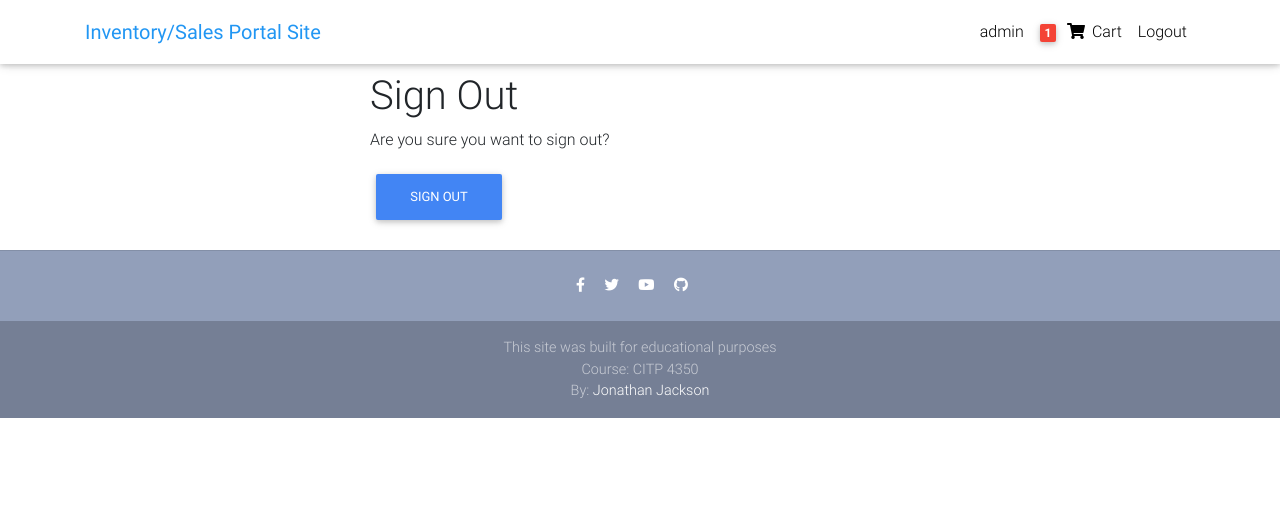
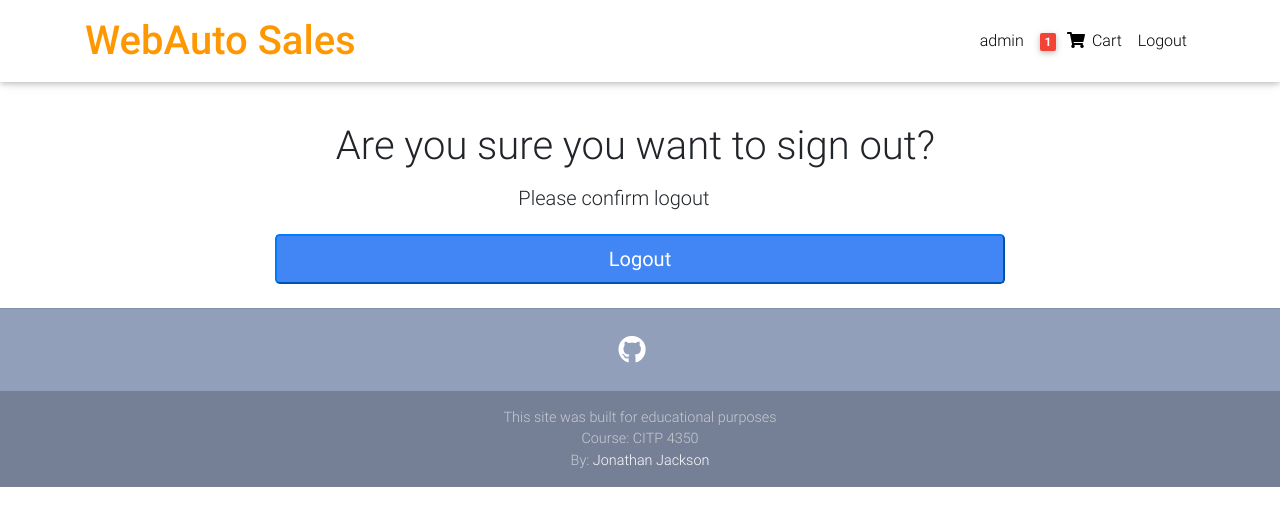
Before and after one commit to jlynch80/DjangoProject-CITP4350, a Django app: page /accounts/logout/ in a window 1280 px wide. Shown: the top 526 px of the page. Run offline with Django 3.2, Linux system fonts and the light colour scheme; a user stored in the database is signed in; data comes from the database, SQL or seed files in the repository; both versions use the stored data as it was after the commit; parts of the project's set-up code (start-up, migrations or seed data) failed here and were passed over; some libraries are stand-ins or nearby versions.

Commit message:
presentation version update

```diff
--- a/core/admin.py
+++ b/core/admin.py
@@ -4,6 +4,7 @@ from .models import Item, OrderItem, Order, Payment, Coupon, Refund, Address, Us
 
 
 def make_refund_accepted(modeladmin, request, queryset):
+    # update
     queryset.update(refund_requested=False, refund_granted=True)
 
 
--- a/core/forms.py
+++ b/core/forms.py
@@ -4,14 +4,16 @@ from django_countries.widgets import CountrySelectWidget
 
 
 PAYMENT_CHOICES = (
+    ('P', 'Paypal'),
     ('S', 'Stripe'),
-    ('P', 'PayPal')
+    ('B', 'Bitcoin')
 )
 
 
 class CheckoutForm(forms.Form):
     shipping_address = forms.CharField(required=False)
     shipping_address2 = forms.CharField(required=False)
+    shipping_city = forms.CharField(required=False)
     shipping_country = CountryField(blank_label='(select country)').formfield(
         required=False,
         widget=CountrySelectWidget(attrs={
@@ -21,6 +23,7 @@ class CheckoutForm(forms.Form):
 
     billing_address = forms.CharField(required=False)
     billing_address2 = forms.CharField(required=False)
+    billing_city = forms.CharField(required=False)
     billing_country = CountryField(blank_label='(select country)').formfield(
         required=False,
         widget=CountrySelectWidget(attrs={
--- a/core/models.py
+++ b/core/models.py
@@ -9,7 +9,8 @@ from django_countries.fields import CountryField
 CATEGORY_CHOICES = (
     ('SE', 'Sedan'),
     ('TR', 'Truck'),
-    ('SU', 'SUV')
+    ('SU', 'SUV'),
+    ('SP', 'Sports')
 )
 
 LABEL_CHOICES = (
@@ -118,7 +119,7 @@ class Order(models.Model):
     2. Adding a billing address
     (Failed checkout)
     3. Payment
-    (Preprocessing, processing, packaging etc.)
+
     4. Being delivered
     5. Received
     6. Refunds
@@ -127,6 +128,7 @@ class Order(models.Model):
     def __str__(self):
         return self.user.username
 
+    # Running calc for final price after coupon.
     def get_total(self):
         total = 0
         for order_item in self.items.all():
--- a/djangosite/settings/production.py
+++ b/djangosite/settings/production.py
@@ -3,7 +3,7 @@ from .base import *
 # DEBUG = config('DEBUG', cast=bool)
 # ALLOWED_HOSTS = ['ip-address', 'www.your-website.com']
 DEBUG = False
-ALLOWED_HOSTS = ['0.0.0.0:42000']
+ALLOWED_HOSTS = ['localhost', '127.0.0.1']  # ['0.0.0.0:42000']
 
 AUTH_PASSWORD_VALIDATORS = [
     {'NAME': 'django.contrib.auth.password_validation.UserAttributeSimilarityValidator'},
@@ -23,5 +23,5 @@ DATABASES = {
     }
 }
 
-STRIPE_PUBLIC_KEY = config('STRIPE_LIVE_PUBLIC_KEY')
-STRIPE_SECRET_KEY = config('STRIPE_LIVE_SECRET_KEY')
+STRIPE_PUBLIC_KEY = ''  # config('STRIPE_LIVE_PUBLIC_KEY')
+STRIPE_SECRET_KEY = ''  # config('STRIPE_LIVE_SECRET_KEY')
--- a/templates/account/logout.html
+++ b/templates/account/logout.html
@@ -4,19 +4,20 @@
 {% block head_title %}{% trans "Sign Out" %}{% endblock %}
 
 {% block content %}
+
 <main>
-    <div class="container">
+  <div class="container" style="padding-top:50px;">
     <section class="mb-4">
       <div class="row wow fadeIn">
-          <div class='col-6 offset-3'>
-            <h1>{% trans "Sign Out" %}</h1>
-            <p>{% trans 'Are you sure you want to sign out?' %}</p>
-            <form method="post" action="{% url 'account_logout' %}">
+        <div class='col-8 offset-2'>
+          <h1 class='offset-1 pb-2'>{% trans "Are you sure you want to sign out?" %}</h1>
+          <h5 class='offset-4 pb-3'>{% trans 'Please confirm logout' %}</h5>
+          <form method="post" class='offset-0' action="{% url 'account_logout' %}">
             {% csrf_token %}
             {% if redirect_field_value %}
-              <input type="hidden" name="{{ redirect_field_name }}" value="{{ redirect_field_value }}"/>
+            <input type="hidden" name="{{ redirect_field_name }}" value="{{ redirect_field_value }}" />
             {% endif %}
-              <button class='btn btn-primary' type="submit">{% trans 'Sign Out' %}</button>
+            <button class='btn-lg btn-primary btn-block' type="submit">{% trans 'Logout' %}</button>
           </form>
         </div>
       </div>
--- a/templates/base.html
+++ b/templates/base.html
@@ -2,11 +2,12 @@
 
 <!DOCTYPE html>
 <html lang="en">
+
 <head>
   <meta charset="utf-8">
   <meta name="viewport" content="width=device-width, initial-scale=1, shrink-to-fit=no">
   <meta http-equiv="x-ua-compatible" content="ie=edge">
-  <title>{% block head_title %}{% endblock %}</title>
+  <title>{% block head_title %}WebAuto{% endblock %}</title>
   {% block extra_head %}
   {% endblock %}
   <link rel="stylesheet" href="https://use.fontawesome.com/releases/v5.8.1/css/all.css">
@@ -40,7 +41,6 @@
         height: 100vh;
       }
     }
-
   </style>
 </head>
 
@@ -73,4 +73,5 @@
   {% block extra_scripts %}
   {% endblock extra_scripts %}
 </body>
+
 </html>
--- a/templates/footer.html
+++ b/templates/footer.html
@@ -1,29 +1,16 @@
 <footer class="page-footer text-center font-small mt-4 wow fadeIn">
 
-  <hr class="my-4">
+  <hr class="my-4 mb-4">
 
-  <!-- Social icons -->
-  <div class="pb-4">
-    <a href="https://www.facebook.com/" target="_blank">
-      <i class="fab fa-facebook-f mr-3"></i>
-    </a>
-
-    <a href="https://twitter.com/" target="_blank">
-      <i class="fab fa-twitter mr-3"></i>
-    </a>
-
-    <a href="https://www.youtube.com/" target="_blank">
-      <i class="fab fa-youtube mr-3"></i>
-    </a>
-
-    <a href="https://github.com/jjack703" target="_blank">
-      <i class="fab fa-github mr-3"></i>
-    </a>
+  <!-- Github Repo Link -->
+  <a href="https://github.com/Jjack703/DjangoProject-CITP4350" target="_blank">
+    <i class="fab fa-github mr-3 h3"></i>
+  </a>
   </div>
-  <!-- Social icons -->
+  <!-- Github Repo Link -->
 
   <!--Copyright-->
-  <div class="footer-copyright py-3">
+  <div class="footer-copyright my-3 py-3">
     This site was built for educational purposes </br>Course: CITP 4350 </br>By:
     <a href="#" target="_blank"> Jonathan Jackson </a>
   </div>
--- a/templates/navbar.html
+++ b/templates/navbar.html
@@ -5,7 +5,7 @@
 
     <!-- Brand -->
     <a class="navbar-brand waves-effect" href="/">
-      <strong class="blue-text">Inventory/Sales Portal Site</strong>
+      <strong class="orange-text h1">WebAuto Sales</strong>
     </a>
 
     <!-- Collapse -->
```
Also changed, not shown: core/views.py (+7 -2 lines), djangosite/settings/development.py (+9 -9 lines), templates/account/login.html (+6 -4 lines), templates/account/signup.html (+4 -3 lines), templates/checkout.html (+25 -14 lines), README.md, core/migrations/0001_initial.py (deleted), core/migrations/0002_auto_20190616_2144.py (deleted), core/migrations/0003_userprofile.py (deleted), core/migrations/0004_auto_20190630_1408.py (deleted), core/migrations/0005_auto_20200317_0419.py (deleted), db.sqlite3. Lines whose indentation alone changed are shown as unchanged.
